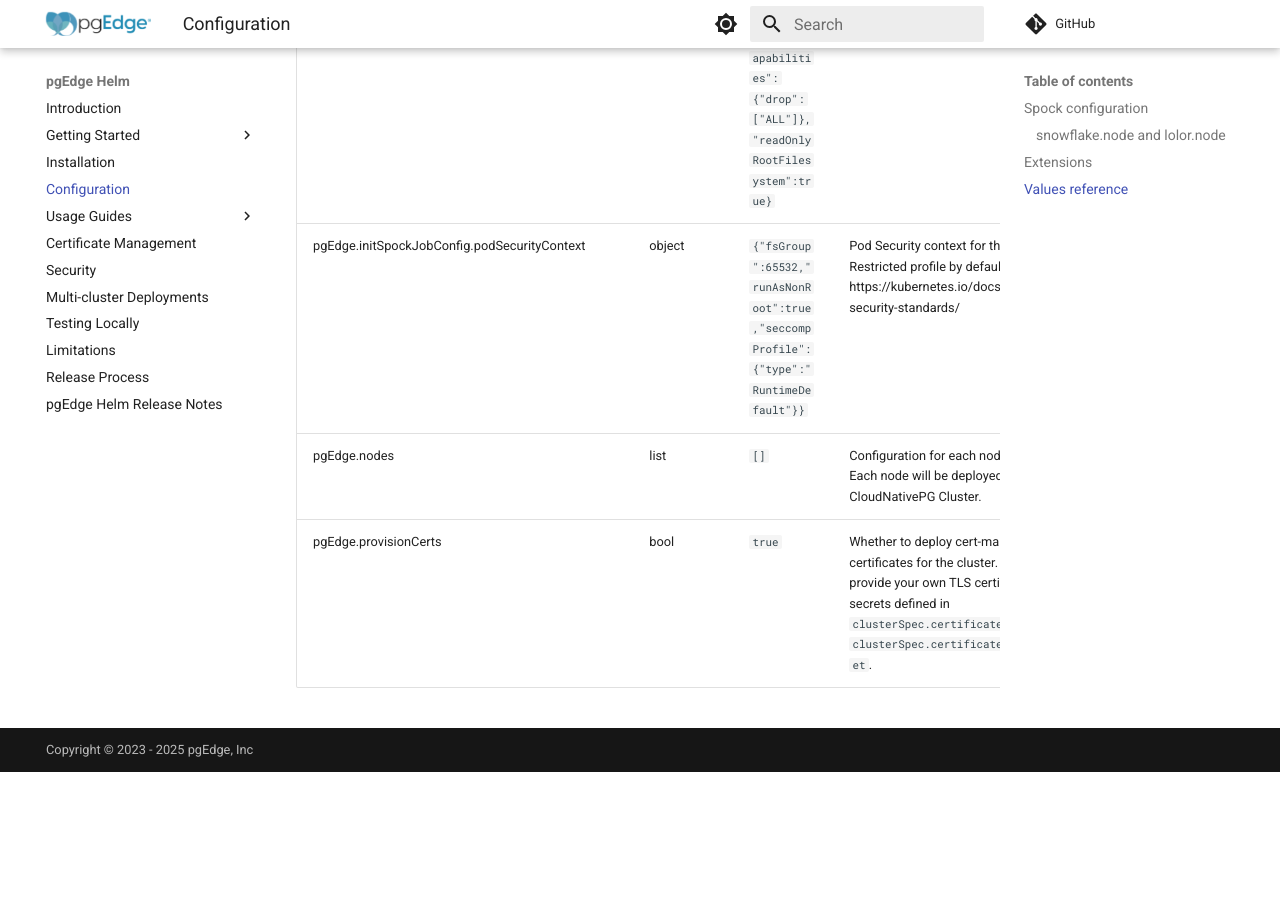
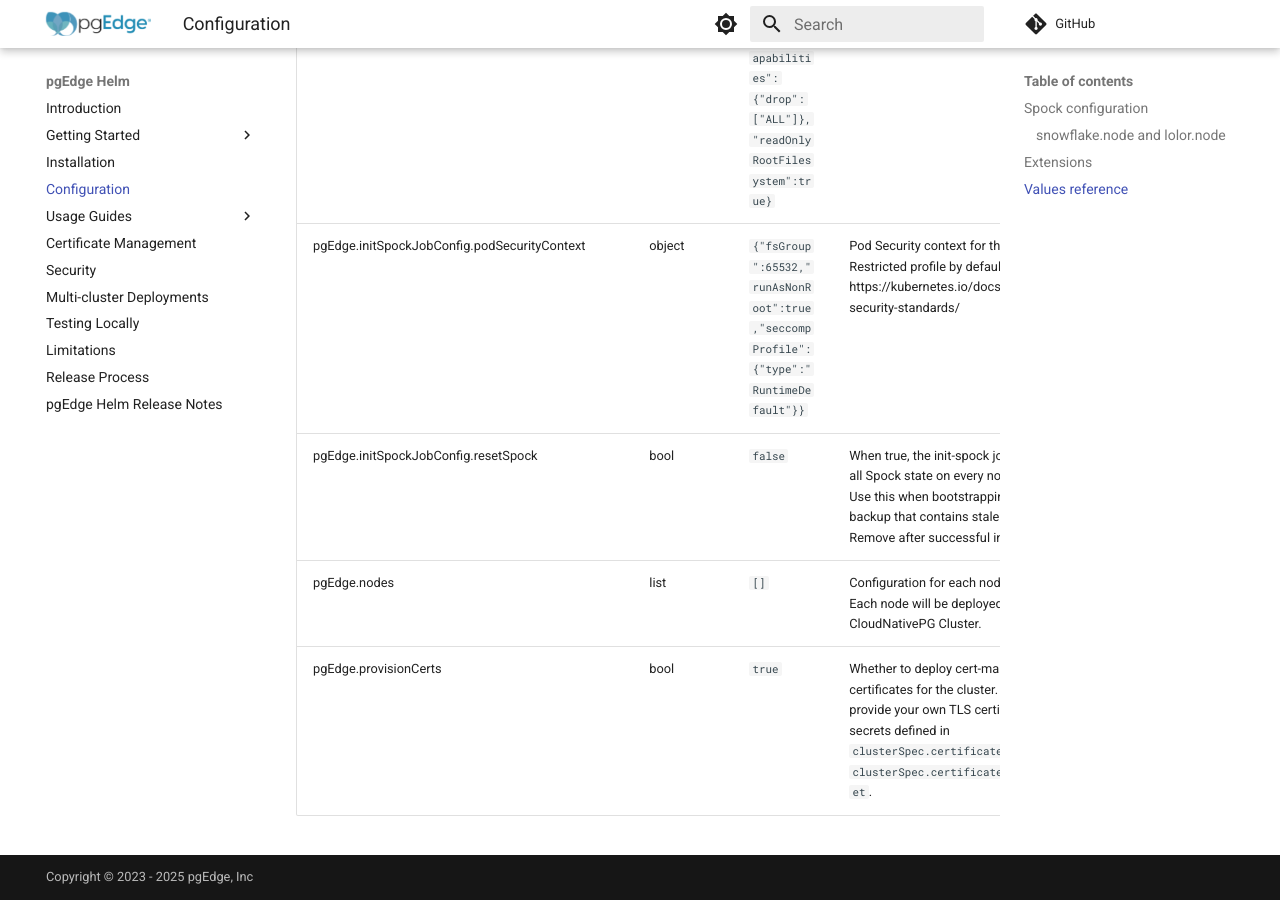
Before and after one commit to pgEdge/pgedge-helm, an MkDocs documentation site: the page built from docs/configuration.md, in a window 1280 px wide and 900 px high, scrolled down 8112 px. Built offline with MkDocs 1.6.1 and Material for MkDocs 9.7.7, drawn with Linux system fonts in a browser that asks for light colours; comment, search, counter and statistics services are not loaded; before the commit the page ends 8884 px from its top, so only the background shows below that.

Commit message:
docs: ensure configuration.md is updated with latest values

```diff
--- a/docs/configuration.md
+++ b/docs/configuration.md
@@ -135,5 +135,6 @@ The following table lists all available options and their descriptions.
 | pgEdge.initSpockImageName | string | `""` | Docker image for the init-spock job. If not set, defaults to ghcr.io/pgedge/pgedge-helm-utils:v<chart-version>. Override this for local development or to use a custom image. |
 | pgEdge.initSpockJobConfig.containerSecurityContext | object | `{"allowPrivilegeEscalation":false,"capabilities":{"drop":["ALL"]},"readOnlyRootFilesystem":true}` | Container Security context for the init-spock job. Set to a Restricted profile by default. Learn more at https://kubernetes.io/docs/concepts/security/pod-security-standards/ |
 | pgEdge.initSpockJobConfig.podSecurityContext | object | `{"fsGroup":65532,"runAsNonRoot":true,"seccompProfile":{"type":"RuntimeDefault"}}` | Pod Security context for the init-spock job. Set to a Restricted profile by default. Learn more at https://kubernetes.io/docs/concepts/security/pod-security-standards/ |
+| pgEdge.initSpockJobConfig.resetSpock | bool | `false` | When true, the init-spock job will drop and recreate all Spock state on every node before reconciling. Use this when bootstrapping from a Barman backup that contains stale Spock configuration. Remove after successful initialization. |
 | pgEdge.nodes | list | `[]` | Configuration for each node in the pgEdge cluster. Each node will be deployed as a separate CloudNativePG Cluster. |
 | pgEdge.provisionCerts | bool | `true` | Whether to deploy cert-manager to manage TLS certificates for the cluster. If false, you must provide your own TLS certificates by creating the secrets defined in `clusterSpec.certificates.clientCASecret` and `clusterSpec.certificates.replicationTLSSecret`. |
```
